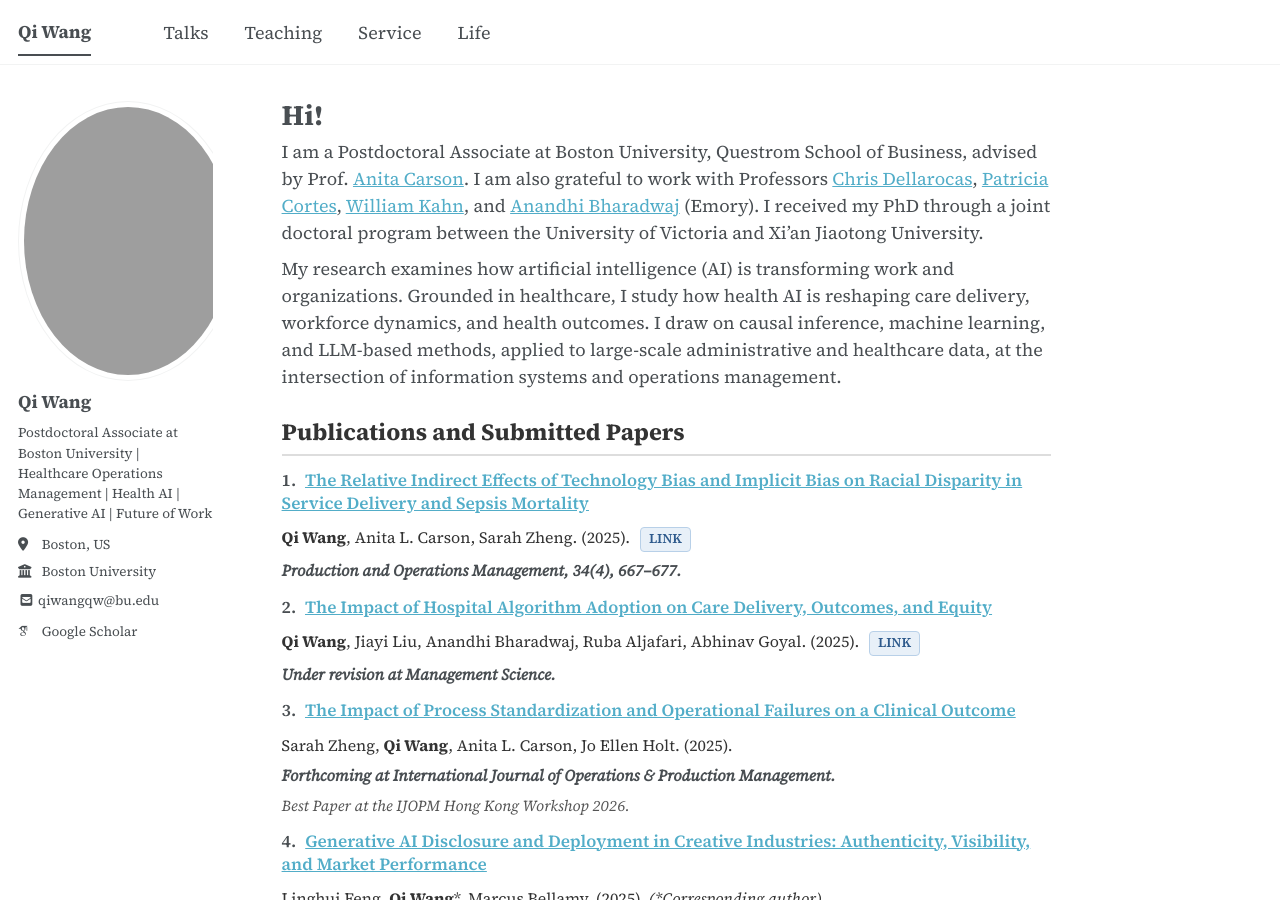
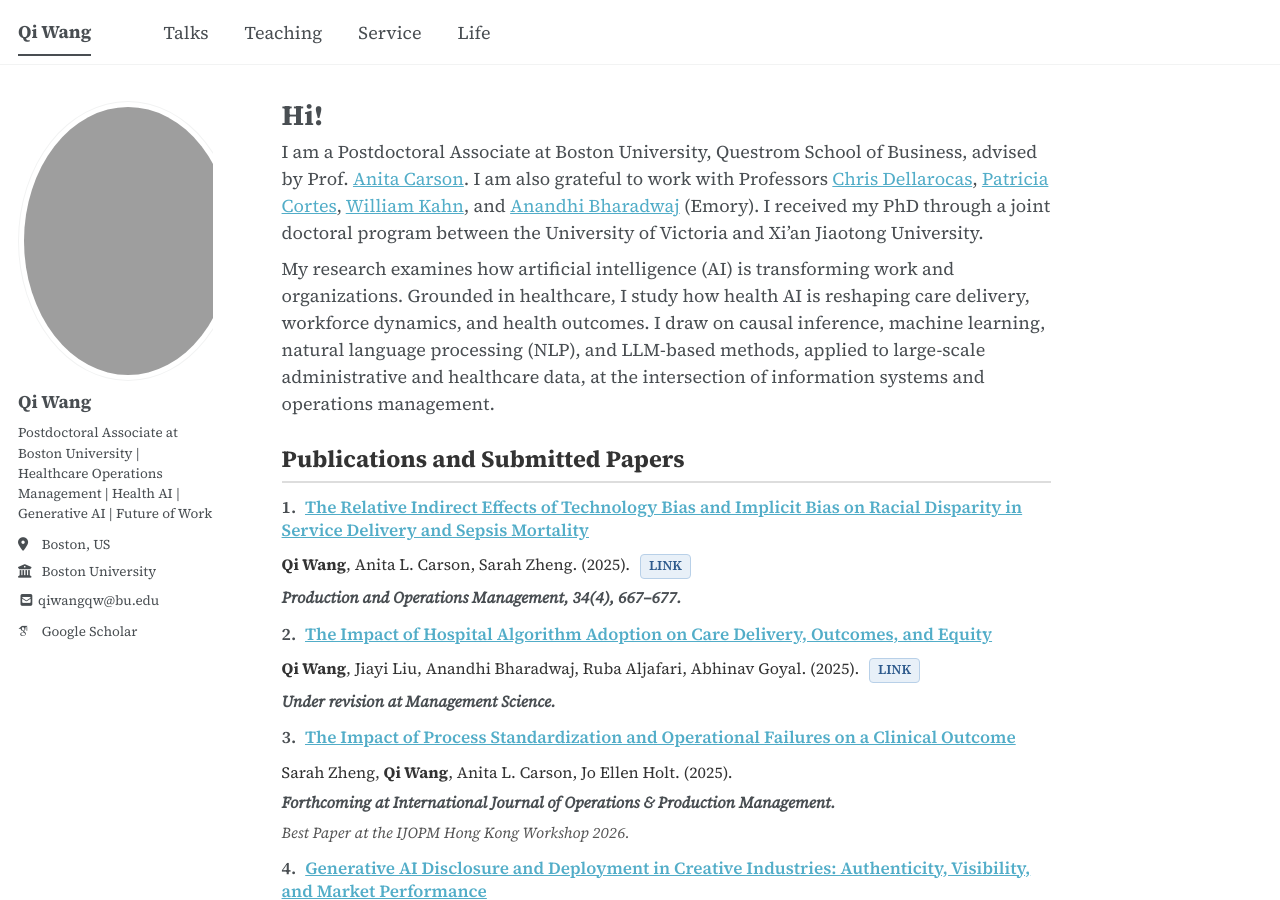
Before and after one commit to qiwang-katherine/qiwang-katherine.github.io, a Jekyll site: the page built from _pages/about.md, in a window 1280 px wide and 900 px high. Built offline with Jekyll 4.4.1, drawn with Linux system fonts in a browser that asks for light colours; some web fonts are replaced; a script bundle is joined from its source files by our own code; library files that are not in the unit come from our copies.

Commit message:
about.md

```diff
--- a/_pages/about.md
+++ b/_pages/about.md
@@ -9,7 +9,7 @@
 
 I am a Postdoctoral Associate at Boston University, Questrom School of Business, advised by Prof. [Anita Carson](https://www.bu.edu/questrom/profiles/anita-carson/). I am also grateful to work with Professors [Chris Dellarocas](https://www.bu.edu/questrom/profiles/chrysanthos-dellarocas/), [Patricia Cortes](https://www.bu.edu/questrom/profiles/patricia-cortes/), [William Kahn](https://www.bu.edu/questrom/profiles/william-kahn/), and [Anandhi Bharadwaj](https://goizueta.emory.edu/faculty/profiles/anandhi-bharadwaj) (Emory). I received my PhD through a joint doctoral program between the University of Victoria and Xi'an Jiaotong University.
 
-My research examines how artificial intelligence (AI) is transforming work and organizations. Grounded in healthcare, I study how health AI is reshaping care delivery, workforce dynamics, and health outcomes. I draw on causal inference, machine learning, and LLM-based methods, applied to large-scale administrative and healthcare data, at the intersection of information systems and operations management.
+My research examines how artificial intelligence (AI) is transforming work and organizations. Grounded in healthcare, I study how health AI is reshaping care delivery, workforce dynamics, and health outcomes. I draw on causal inference, machine learning, natural language processing (NLP), and LLM-based methods, applied to large-scale administrative and healthcare data, at the intersection of information systems and operations management.
 
 {% include base_path %}
 
```
